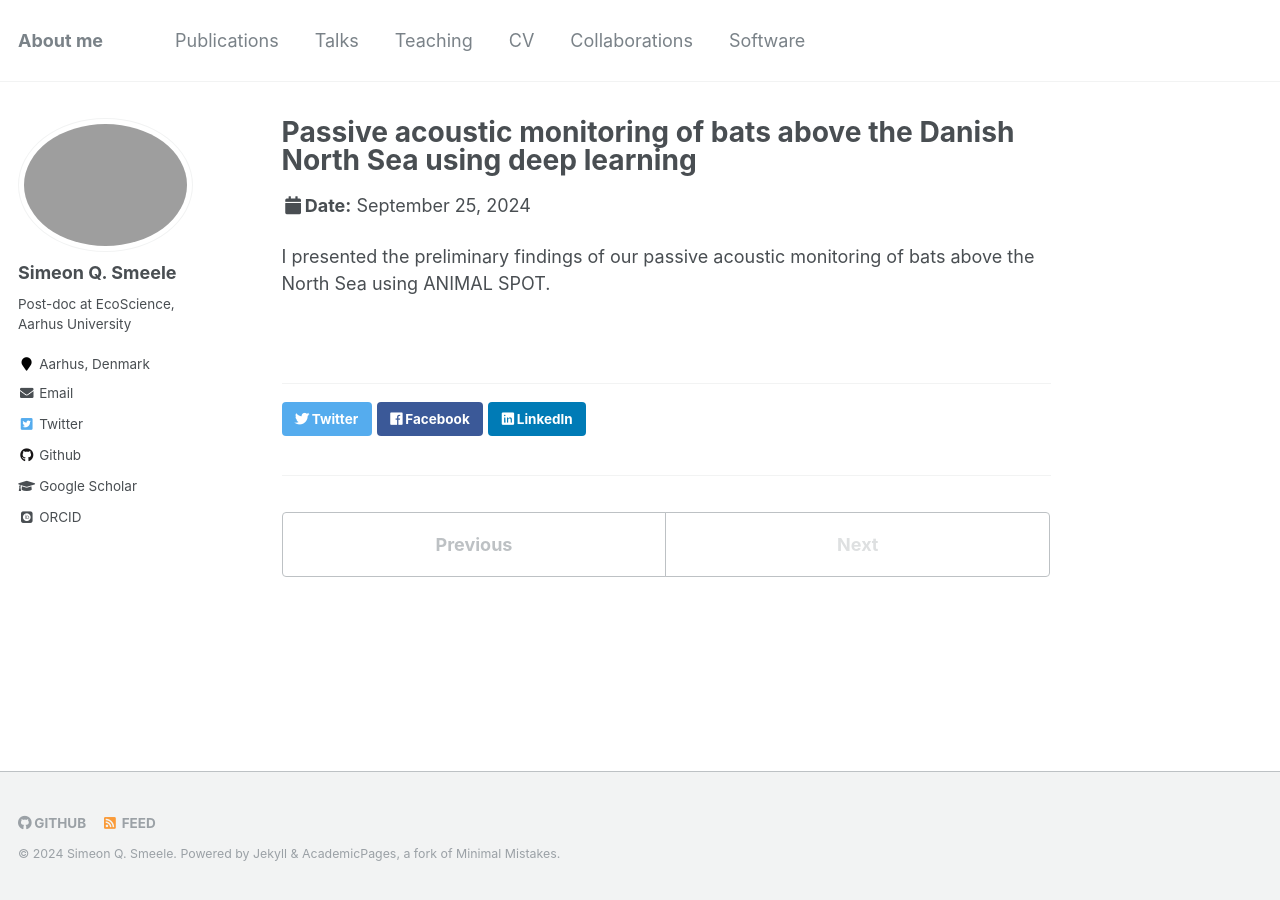
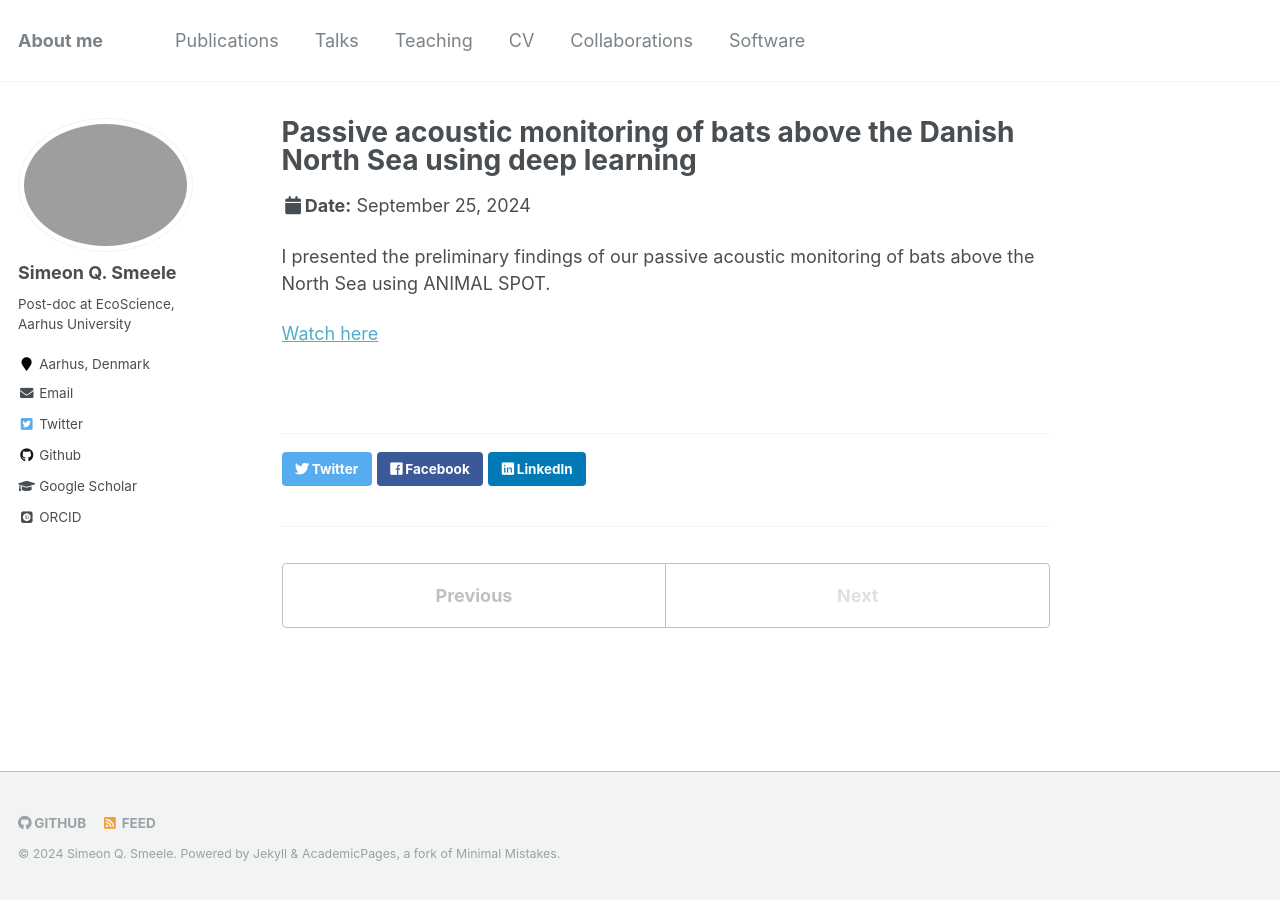
Before and after one commit to simeonqs/simeonqs.github.io, a Jekyll site: the page built from _talks/2024-09-25_IBAC_AI_in_Bioacoustics.md, in a window 1280 px wide. Built offline with Jekyll 4.4.1, drawn with Linux system fonts in a browser that asks for light colours; some web fonts are replaced.

Commit message:
Adding link to IBAC talk.

```diff
--- a/_talks/2024-09-25_IBAC_AI_in_Bioacoustics.md
+++ b/_talks/2024-09-25_IBAC_AI_in_Bioacoustics.md
@@ -9,3 +9,6 @@ location: "Copenhagen University (online)"
 ---
 
 I presented the preliminary findings of our passive acoustic monitoring of bats above the North Sea using ANIMAL SPOT.
+
+
+[Watch here](https://youtu.be/pautfB1_Btk)
```
